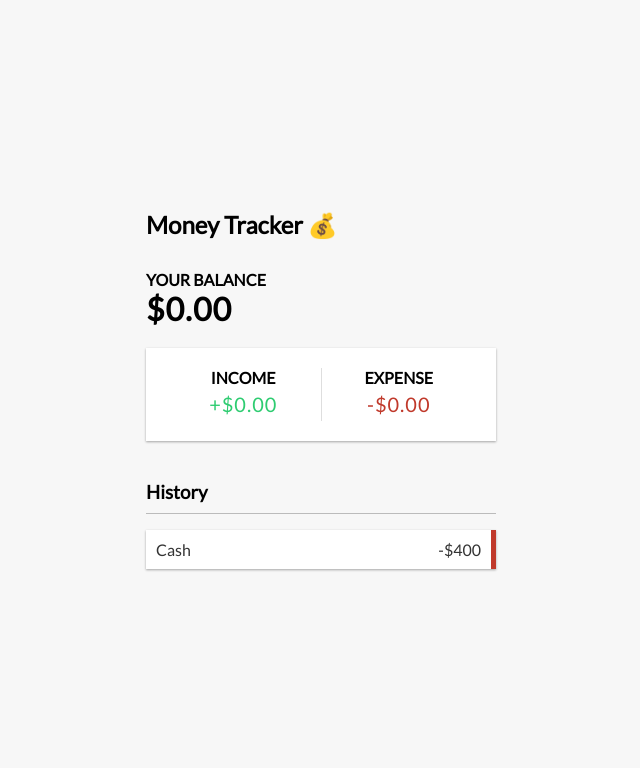
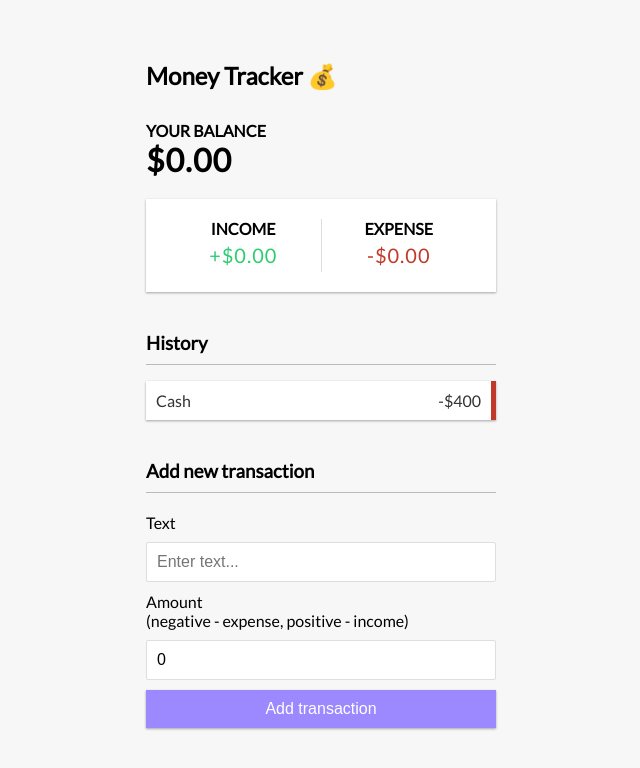
Before and after one commit to Arecio3/shmoney-tracker, a React (Create React App) app: page / in a window 1280 px wide. Shown: the top 768 px of the page, without its empty margins (319-959 px from the left). Built offline with nearby package versions, Linux system fonts and the light colour scheme.

Commit message:
Added add transaction component

```diff
--- a/src/App.js
+++ b/src/App.js
@@ -3,6 +3,7 @@
 import Balance from './components/Balance';
 import IncomeExpenses from './components/IncomeExpenses';
 import TransactionList from './components/TransactionList';
+import AddTransaction from './components/AddTransaction';
 
 function App() {
   return (
@@ -12,6 +13,7 @@
         <Balance />
         <IncomeExpenses />
         <TransactionList />
+        <AddTransaction />
       </div>
     </div>
   );
--- /dev/null
+++ b/src/components/AddTransaction.js
@@ -0,0 +1,30 @@
+import React, {  useState } from 'react'
+
+const AddTransaction = () => {
+    // Controls text for transaction
+  const [text, setText] = useState('');
+    // Controls Amount
+  const [amount, setAmount] = useState(0);
+
+  return (
+    <>
+         <h3>Add new transaction</h3>
+      <form>
+        <div className="form-control">
+          <label htmlfor="text">Text</label>
+          <input type="text" value={text} onChange={(e) => setText(e.target.value)} placeholder="Enter text..." />
+        </div>
+        <div className="form-control">
+          <label htmlfor="amount"
+            >Amount <br />
+            (negative - expense, positive - income)</label
+          >
+          <input type="number" value={amount} onChange={(e) => setAmount(e.target.value)} placeholder="Enter amount..." />
+        </div>
+        <button className="btn">Add transaction</button>
+      </form>
+    </>
+  )
+}
+
+export default AddTransaction
--- a/src/components/Balance.js
+++ b/src/components/Balance.js
@@ -4,7 +4,7 @@
   return (
     <>
       <h4>Your Balance</h4>
-      <h1 id="balance">$0.00</h1>
+      <h1>$0.00</h1>
     </>
   )
 }
--- a/src/components/IncomeExpenses.js
+++ b/src/components/IncomeExpenses.js
@@ -2,14 +2,14 @@
 
 const IncomeExpenses = () => {
   return (
-    <div class="inc-exp-container">
+    <div className="inc-exp-container">
         <div>
           <h4>Income</h4>
-          <p id="money-plus" class="money plus">+$0.00</p>
+          <p className="money plus">+$0.00</p>
         </div>
         <div>
           <h4>Expense</h4>
-          <p id="money-minus" class="money minus">-$0.00</p>
+          <p className="money minus">-$0.00</p>
         </div>
       </div>
   )
--- a/src/components/TransactionList.js
+++ b/src/components/TransactionList.js
@@ -4,9 +4,9 @@
   return (
     <div>
          <h3>History</h3>
-      <ul id="list" class="list">
-        <li class="minus">
-          Cash <span>-$400</span><button class="delete-btn">x</button>
+      <ul className="list">
+        <li className="minus">
+          Cash <span>-$400</span><button className="delete-btn">x</button>
         </li>
       </ul>
     </div>
```
